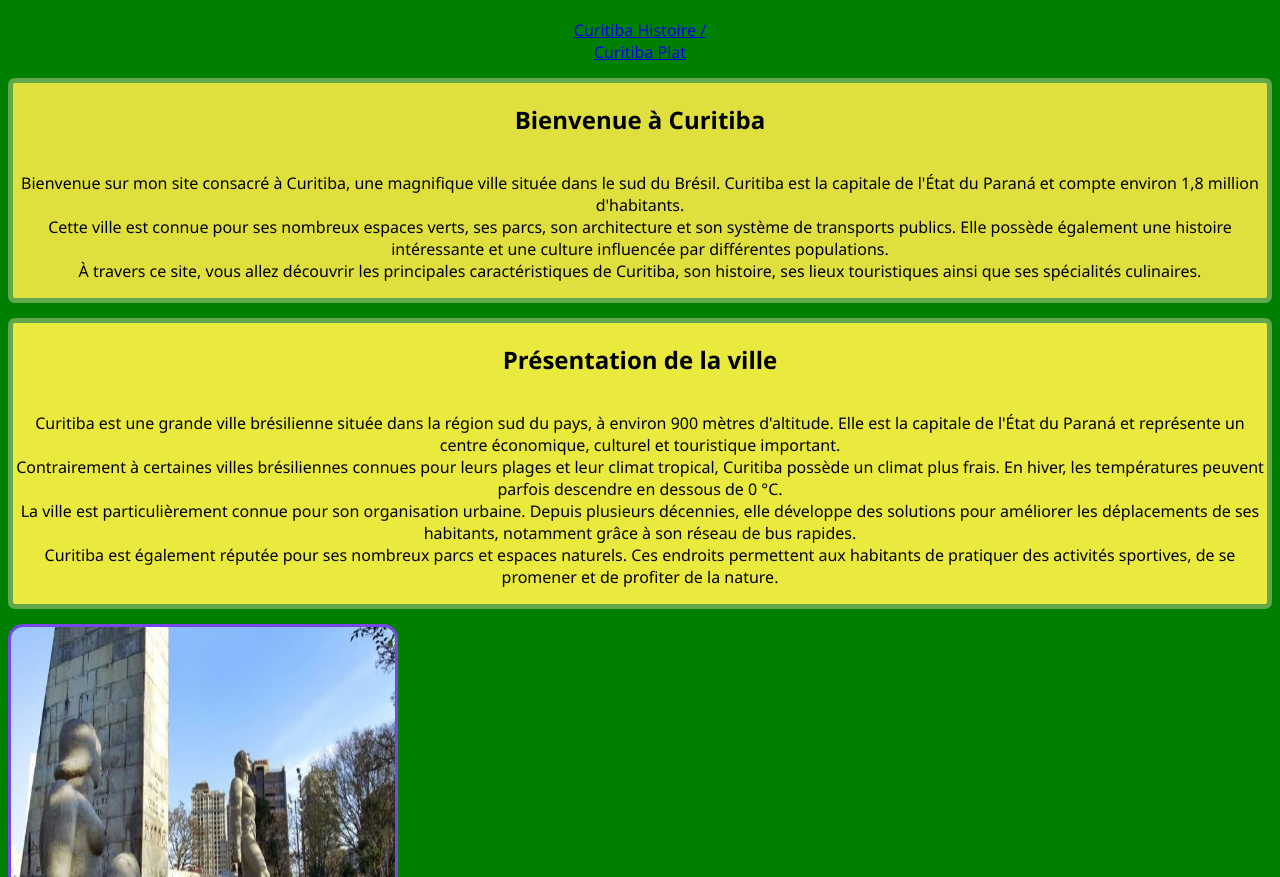
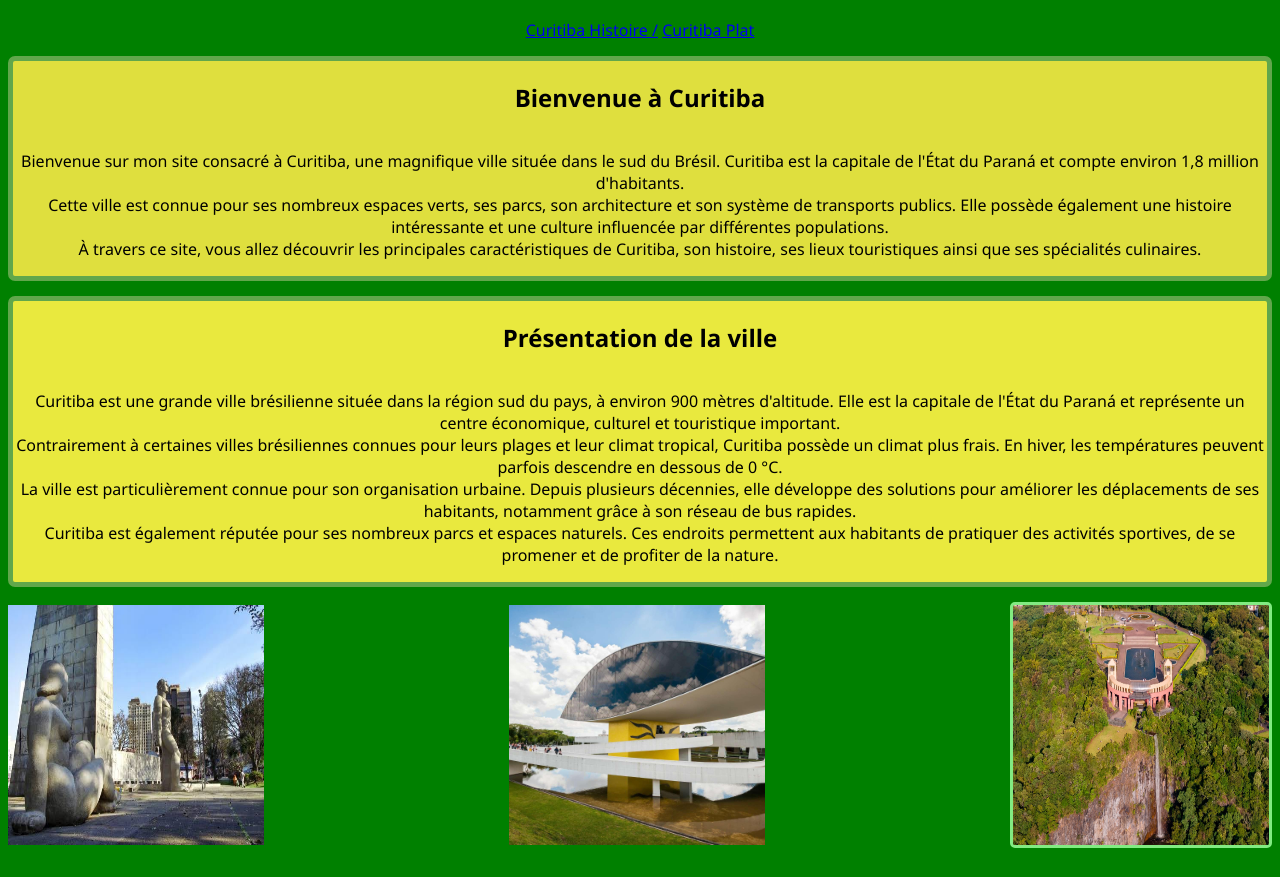
Before and after one commit to Cinq-pixel/projet_curitiba_presentations_html, a plain HTML site: page index.html in a window 1280 px wide. Shown: the part 75-952 px from the top of the page. Drawn offline with Linux system fonts and the light colour scheme; a web font is replaced by a local one.

Commit message:
ajout d'image monument curitiba réglages des tailles d'images

```diff
--- a/index.html
+++ b/index.html
@@ -6,16 +6,18 @@
     <title>Curtiba-Brésil-Présentation</title>
     <link rel="stylesheet" href="style.css">
     <link rel="preconnect" href="https://fonts.googleapis.com">
-<link rel="preconnect" href="https://fonts.gstatic.com" crossorigin>
-<link href="https://fonts.googleapis.com/css2?family=Lato:ital,wght@0,100;0,300;0,400;0,700;0,900;1,100;1,300;1,400;1,700;1,900&family=Redaction+10:ital,wght@0,400;0,700;1,400&family=Source+Code+Pro:ital,wght@0,200..900;1,200..900&display=swap" rel="stylesheet">
+    <link rel="preconnect" href="https://fonts.gstatic.com" crossorigin>
+    <link href="https://fonts.googleapis.com/css2?family=Lato:ital,wght@0,100;0,300;0,400;0,700;0,900;1,100;1,300;1,400;1,700;1,900&family=Redaction+10:ital,wght@0,400;0,700;1,400&family=Source+Code+Pro:ital,wght@0,200..900;1,200..900&display=swap" rel="stylesheet">
 
 </head>
 <body>
     <main>
         <header class="En_Tete">
             <h1>Présentation Curitiba</h1>
-            <a href="histoire.html">Curitiba Histoire /</a>
-            <a href="plat.html">Curitiba Plat</a>
+            <div class="lien_pricipale">
+                <a href="histoire.html">Curitiba Histoire /</a>
+                <a href="plat.html">Curitiba Plat</a>
+            </div>
         </header>
             <section class="Section_1_Index">
                 <h2>Bienvenue à Curitiba</h2>
@@ -35,12 +37,13 @@
                         Curitiba est également réputée pour ses nombreux parcs et espaces naturels. Ces endroits permettent aux habitants de pratiquer des activités sportives, de se promener et de profiter de la nature. <br>
                 </p>
             </section>
-            <div>
-                <a href="monument.html"> <img  class="Img_Monument" src="img/Monument brésil.jpg" alt="Monument" width="500px" height="400px" ></a>
+            <div class="liens_image">
+                <a href="ParcStatus.html"> <img  class="Img_ParcStatut" src="img/Monument brésil.jpg" alt="Monument" width="500px" height="400px" ></a>
+                <a href="Muse.html"><img class="Img_Muse" src="img/Muse_Curitiba.jpg" alt="Muse"></a>
+                <a href="img/Parc.jpg"><img class="Img_Parc" src="img/Parc.jpg" alt="Parc"></a>
             </div>
-            <div>
-               <a href=""><img src="img/Muse_Curitiba.jpg" alt="Muse_Curitiba"> </a>
-            </div>
+
+
     </main>
 </body>
 </html>
--- a/style.css
+++ b/style.css
@@ -40,12 +40,45 @@ main
     font-family:'Segoe UI', Tahoma, Geneva, Verdana, sans-serif
 }
 
-.Img_Monument
+
+
+ .lien_pricipale
+ {
+
+ }
+
+
+.Img_Parc
 {
-    display:flex ;
+    width: 30vw;
+    height: auto;
+    width: 20vw;
+    height: 30vh;
+    border: solid rgb(130, 235, 130);
+    border-radius: 5px;
+}
+
+.Img_ParcStatut
+{
+      width: 30vw;
+    height: auto;
+    width: 20vw;
+    height: 30vh;
+}
+
+.Img_Muse
+{
+       width: 30vw;
+    height: auto;
+    width: 20vw;
+    height: 30vh;
+}
+
+.liens_image
+{
+    display: flex;
+    flex-direction: row;
+    align-items: center ;
     justify-content: center;
-    align-items: center;
-    border: 3px solid rgb(119, 70, 233);
-    border-radius: 15px;
-    width: 30vw;
+    justify-content: space-between;
 }
```
Also changed, not shown: Muse.html (added), ParcStatus.html (added), histoire.html (deleted), img/Parc.jpg (added), monument.html (deleted).
